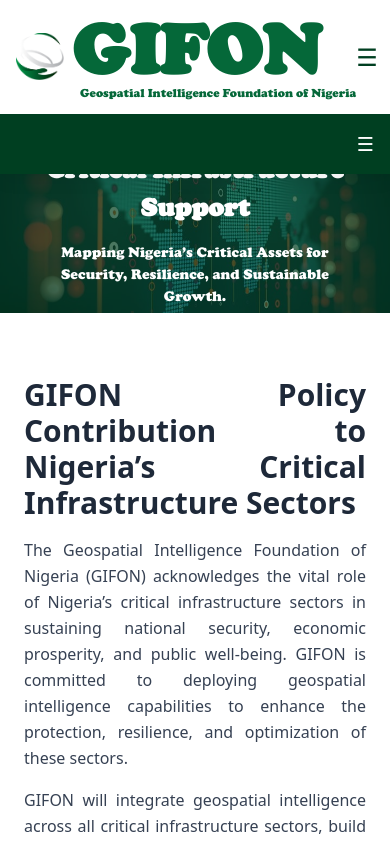
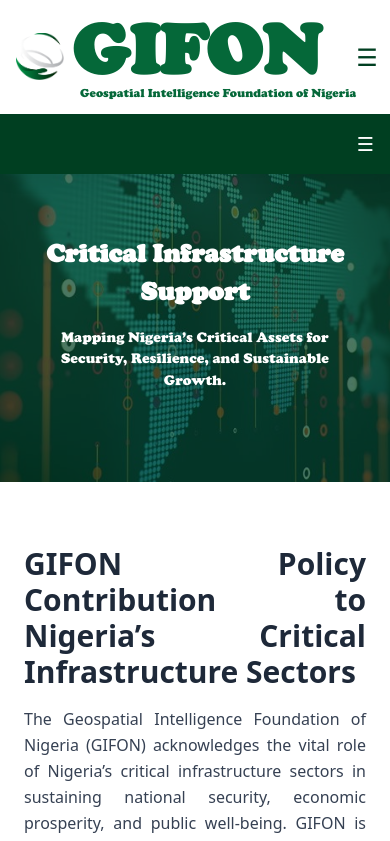
Before and after one commit to 8sosa/gifon-website, a Next.js app: page /infrastructure in a window 390 px wide. Shown: the top 841 px of the page. Built offline with nearby package versions, Linux system fonts and the light colour scheme; a web font is replaced by a local one.

Commit message:
Update HeroSection.module.css

```diff
--- a/src/styles/HeroSection.module.css
+++ b/src/styles/HeroSection.module.css
@@ -119,7 +119,7 @@
   /* Mobile: smaller heights, fonts, wrap text better */
   @media (max-width: 768px) {
     .hero {
-      height: 25vh;
+      height: 40vh;
     }
 
     .overlay h1 {
@@ -135,7 +135,7 @@
   /* Small mobile: hide cursor if text wraps */
   @media (max-width: 480px) {
     .hero {
-      height: 20vh;
+      height: 40vh;
     }
 
     .overlay h1 {
```
